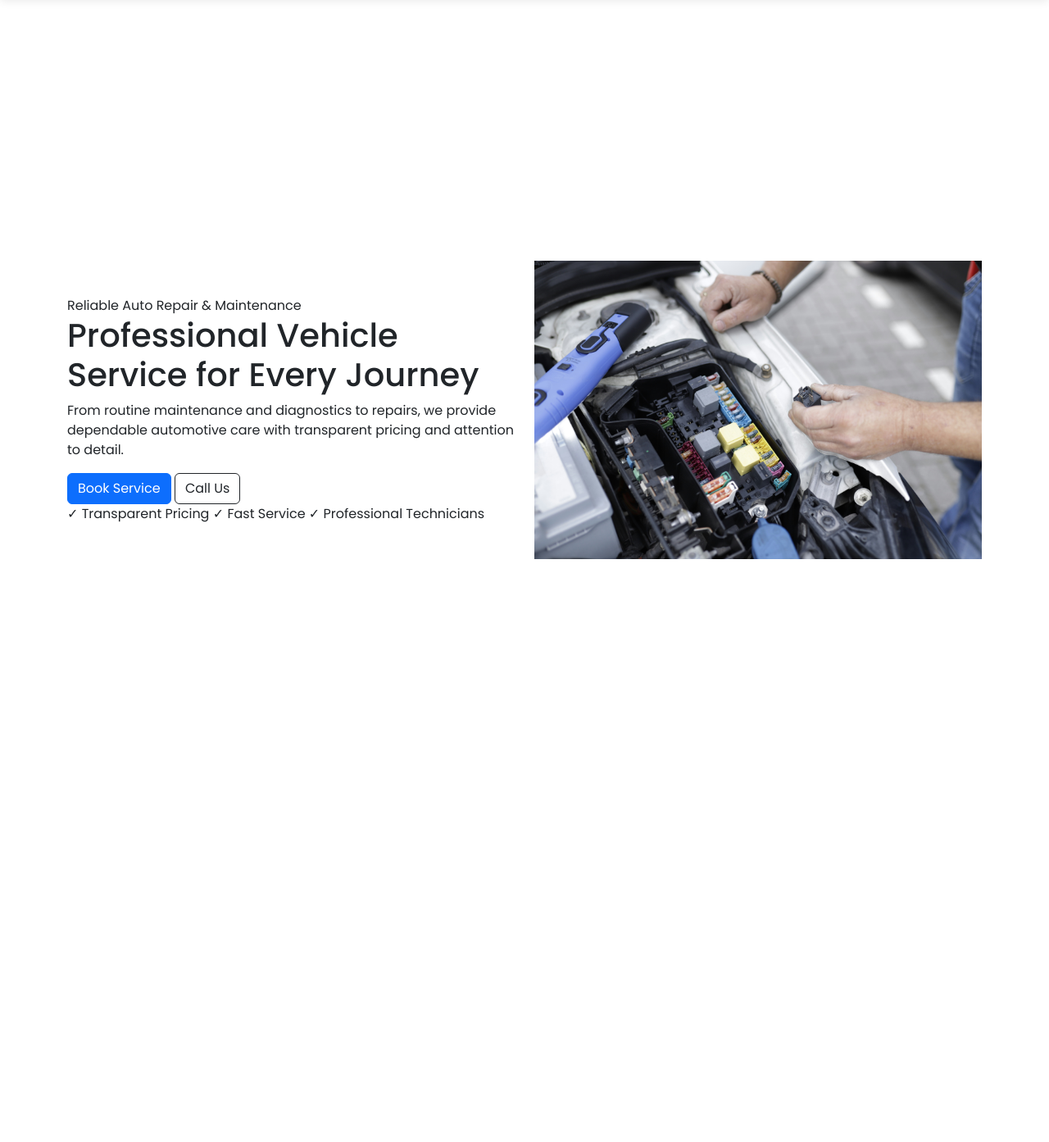
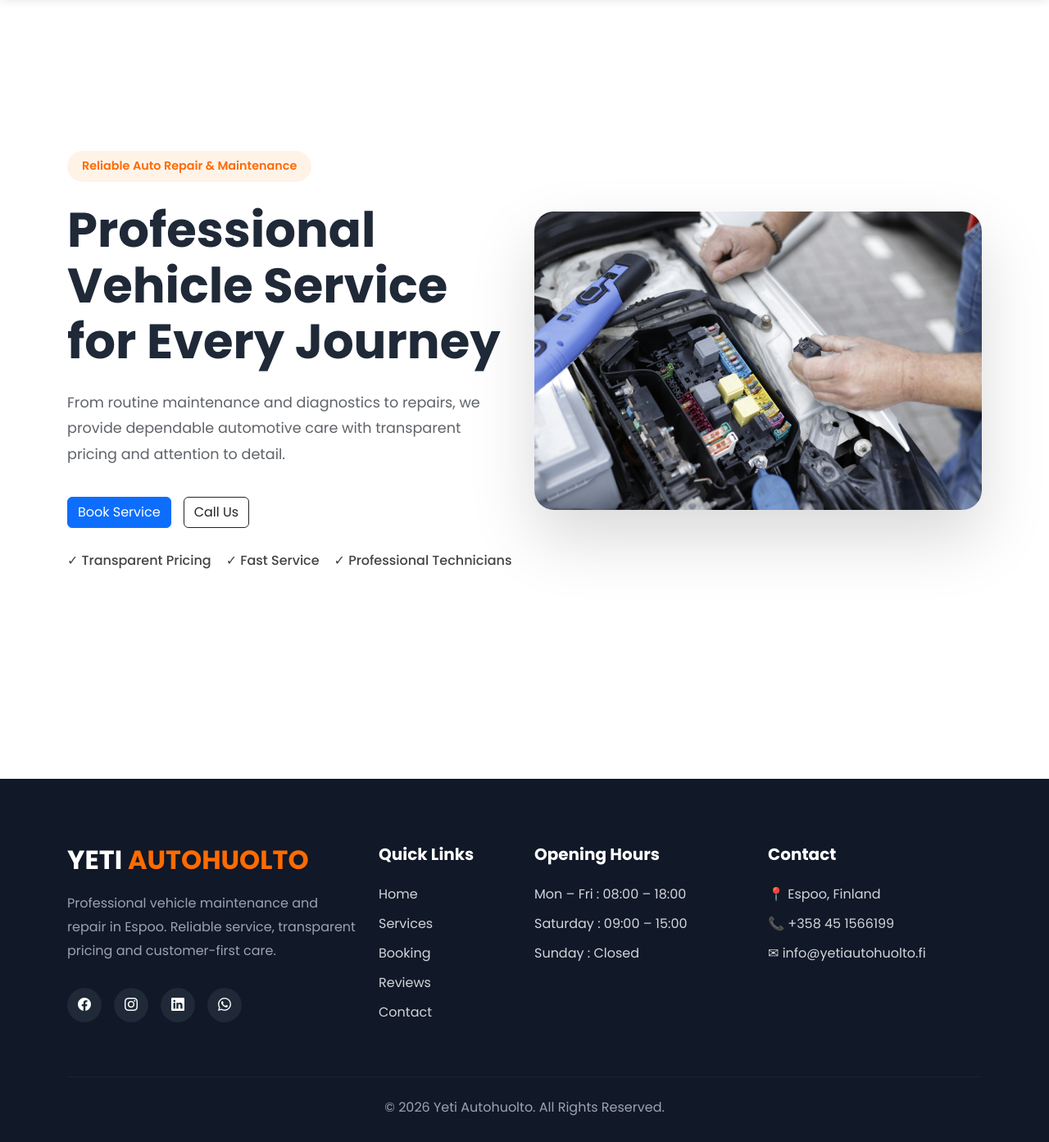
Before and after one commit to ghanshyam20/yeti-autohuolto-garage-management, a Django app: page / in a window 1280 px wide. Shown: the part 81-1474 px from the top of the page at 82% size. Before the commit the page ends 763 px from the top, so only its background shows below. Run offline with Django 5.2, Linux system fonts and the light colour scheme.

Commit message:
Complete Milestone 1 homepage and footer

```diff
--- a/static/css/buttons.css
+++ b/static/css/buttons.css
@@ -0,0 +1,12 @@
+.btn{
+
+transition:.35s;
+}
+
+.btn:hover{
+
+transform:translateY(-3px);
+
+box-shadow:0 15px 35px rgba(0,0,0,.15);
+
+}
--- a/static/css/footer.css
+++ b/static/css/footer.css
@@ -0,0 +1,125 @@
+.site-footer{
+
+    background:#111827;
+
+    color:#d1d5db;
+
+    padding:80px 0 30px;
+
+    margin-top:100px;
+}
+
+.footer-logo{
+
+    font-size:2rem;
+
+    font-weight:800;
+
+    color:white;
+}
+
+.footer-logo span{
+
+    color:#ff6b00;
+}
+
+.footer-text{
+
+    margin-top:20px;
+
+    line-height:1.8;
+
+    color:#9ca3af;
+}
+
+.site-footer h5{
+
+    color:white;
+
+    margin-bottom:25px;
+
+    font-weight:700;
+}
+
+.footer-links,
+.footer-info{
+
+    list-style:none;
+
+    padding:0;
+}
+
+.footer-links li,
+.footer-info li{
+
+    margin-bottom:12px;
+}
+
+.footer-links a{
+
+    color:#d1d5db;
+
+    text-decoration:none;
+
+    transition:.3s;
+}
+
+.footer-links a:hover{
+
+    color:#ff6b00;
+
+    padding-left:6px;
+}
+
+.footer-social{
+
+    margin-top:30px;
+
+    display:flex;
+
+    gap:15px;
+}
+
+.footer-social a{
+
+    width:42px;
+
+    height:42px;
+
+    border-radius:50%;
+
+    background:#1f2937;
+
+    display:flex;
+
+    justify-content:center;
+
+    align-items:center;
+
+    color:white;
+
+    text-decoration:none;
+
+    transition:.3s;
+}
+
+.footer-social a:hover{
+
+    background:#ff6b00;
+
+    transform:translateY(-5px);
+}
+
+.site-footer hr{
+
+    border-color:#374151;
+
+    margin:50px 0 25px;
+}
+
+.footer-bottom{
+
+    text-align:center;
+
+    color:#9ca3af;
+}
--- a/static/css/home.css
+++ b/static/css/home.css
@@ -1,7 +1,191 @@
-/* =====================================
+/* ===========================
    HERO SECTION
-===================================== */
+=========================== */
 
-.hero-section {
-    padding: 100px 0;
+.hero-section{
+    padding-top:120px;
+    padding-bottom:90px;
+    background:#ffffff;
 }
+
+.hero-row{
+    min-height:80vh;
+}
+
+.hero-badge{
+
+    display:inline-block;
+
+    background:#fff3e8;
+
+    color:#ff6b00;
+
+    padding:8px 18px;
+
+    border-radius:50px;
+
+    font-size:.9rem;
+
+    font-weight:600;
+
+    margin-bottom:25px;
+}
+
+.hero-title{
+
+    font-size:3.7rem;
+
+    font-weight:800;
+
+    line-height:1.15;
+
+    margin-bottom:25px;
+
+    color:#1f2937;
+}
+
+.hero-description{
+
+    font-size:1.1rem;
+
+    line-height:1.8;
+
+    color:#5f6368;
+
+    max-width:560px;
+
+    margin-bottom:35px;
+}
+
+.hero-buttons{
+
+    display:flex;
+
+    gap:15px;
+
+    flex-wrap:wrap;
+
+    margin-bottom:28px;
+}
+
+.hero-features{
+
+    display:flex;
+
+    flex-wrap:wrap;
+
+    gap:18px;
+
+    color:#444;
+
+    font-weight:500;
+}
+
+.hero-image-wrapper{
+
+    position:relative;
+
+    display:flex;
+
+    justify-content:center;
+
+    align-items:center;
+}
+
+.hero-image{
+
+    border-radius:24px;
+
+    box-shadow:0 35px 80px rgba(0,0,0,.15);
+
+    transition:.45s;
+}
+
+.hero-image:hover{
+
+    transform:translateY(-8px);
+}
+
+
+/* ===========================
+   TABLET
+=========================== */
+
+@media (max-width:992px){
+
+.hero-section{
+
+padding-top:80px;
+
+}
+
+.hero-title{
+
+font-size:3rem;
+
+}
+
+.hero-row{
+
+text-align:center;
+
+}
+
+.hero-description{
+
+margin:auto auto 30px;
+
+}
+
+.hero-buttons{
+
+justify-content:center;
+
+}
+
+.hero-features{
+
+justify-content:center;
+
+margin-bottom:40px;
+
+}
+
+.hero-image{
+
+margin-top:20px;
+
+}
+
+}
+
+
+/* ===========================
+   MOBILE
+=========================== */
+
+@media(max-width:576px){
+
+.hero-title{
+
+font-size:2.3rem;
+
+}
+
+.hero-description{
+
+font-size:1rem;
+
+}
+
+.hero-features{
+
+flex-direction:column;
+
+gap:10px;
+
+align-items:center;
+
+}
+
+}
--- a/static/css/navbar.css
+++ b/static/css/navbar.css
@@ -6,6 +6,7 @@ body{
     background:#ffffff;
     box-shadow:0 2px 10px rgba(0,0,0,.08);
     padding:15px 0;
+    transition: 35s;
 }
 
 .logo-text{
--- a/static/js/navbar.js
+++ b/static/js/navbar.js
@@ -0,0 +1,15 @@
+window.addEventListener("scroll", function(){
+
+const navbar=document.querySelector(".custom-navbar");
+
+if(window.scrollY>30){
+
+navbar.classList.add("shadow");
+
+}else{
+
+navbar.classList.remove("shadow");
+
+}
+
+});
--- a/templates/base.html
+++ b/templates/base.html
@@ -81,9 +81,10 @@
 
     </main>
 
-    {% include 'includes/footer.html' %}
+
 
     {% include 'includes/chatbot.html' %}
+    {% include 'includes/footer.html' %}
 
     {% include 'includes/scripts.html' %}
 
--- a/templates/core/home.html
+++ b/templates/core/home.html
@@ -14,7 +14,7 @@ Yeti Autohuolto | Professional Auto Service
 
     <div class="container">
 
-        <div class="row align-items-center min-vh-100">
+        <div class="row align-items-center hero-row">
 
             <div class="col-lg-6">
 
@@ -56,6 +56,7 @@ Yeti Autohuolto | Professional Auto Service
             </div>
 
             <div class="col-lg-6">
+                <div class="hero-image-container">
 
                 <img
                     src="{% static 'images/hero/garage.jpg' %}"
--- a/templates/includes/footer.html
+++ b/templates/includes/footer.html
@@ -0,0 +1,104 @@
+<footer class="site-footer">
+
+    <div class="container">
+
+        <div class="row gy-5">
+
+            <!-- Company -->
+
+            <div class="col-lg-4">
+
+                <h3 class="footer-logo">
+                    YETI <span>AUTOHUOLTO</span>
+                </h3>
+
+                <p class="footer-text">
+                    Professional vehicle maintenance and repair in Espoo.
+                    Reliable service, transparent pricing and customer-first care.
+                </p>
+
+                <div class="footer-social">
+
+                    <a href="#"><i class="bi bi-facebook"></i></a>
+
+                    <a href="#"><i class="bi bi-instagram"></i></a>
+
+                    <a href="#"><i class="bi bi-linkedin"></i></a>
+
+                    <a href="#"><i class="bi bi-whatsapp"></i></a>
+
+                </div>
+
+            </div>
+
+            <!-- Quick Links -->
+
+            <div class="col-lg-2">
+
+                <h5>Quick Links</h5>
+
+                <ul class="footer-links">
+
+                    <li><a href="/">Home</a></li>
+
+                    <li><a href="#">Services</a></li>
+
+                    <li><a href="#">Booking</a></li>
+
+                    <li><a href="#">Reviews</a></li>
+
+                    <li><a href="#">Contact</a></li>
+
+                </ul>
+
+            </div>
+
+            <!-- Hours -->
+
+            <div class="col-lg-3">
+
+                <h5>Opening Hours</h5>
+
+                <ul class="footer-info">
+
+                    <li>Mon – Fri : 08:00 – 18:00</li>
+
+                    <li>Saturday : 09:00 – 15:00</li>
+
+                    <li>Sunday : Closed</li>
+
+                </ul>
+
+            </div>
+
+            <!-- Contact -->
+
+            <div class="col-lg-3">
+
+                <h5>Contact</h5>
+
+                <ul class="footer-info">
+
+                    <li>📍 Espoo, Finland</li>
+
+                    <li>📞 +358 45 1566199 </li>
+
+                    <li>✉ info@yetiautohuolto.fi</li>
+
+                </ul>
+
+            </div>
+
+        </div>
+
+        <hr>
+
+        <div class="footer-bottom">
+
+            © 2026 Yeti Autohuolto. All Rights Reserved.
+
+        </div>
+
+    </div>
+
+</footer>
```
